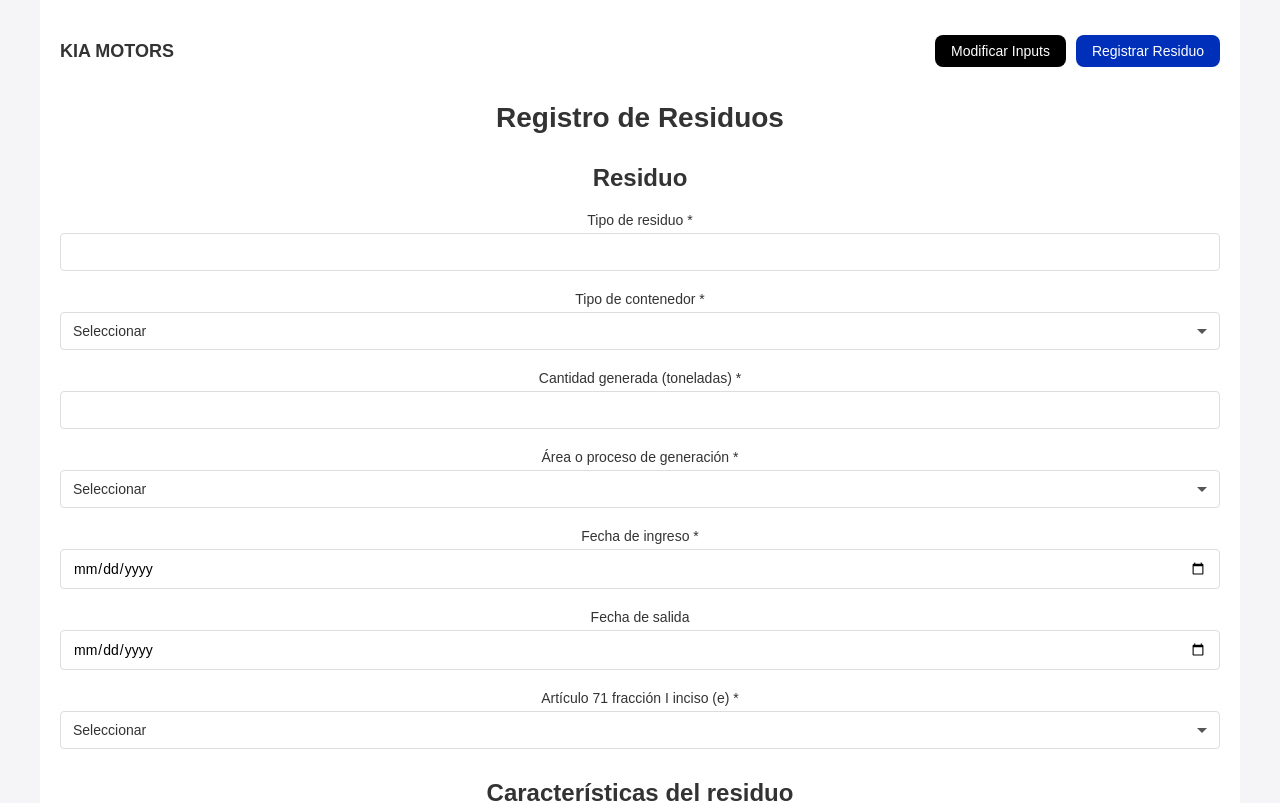
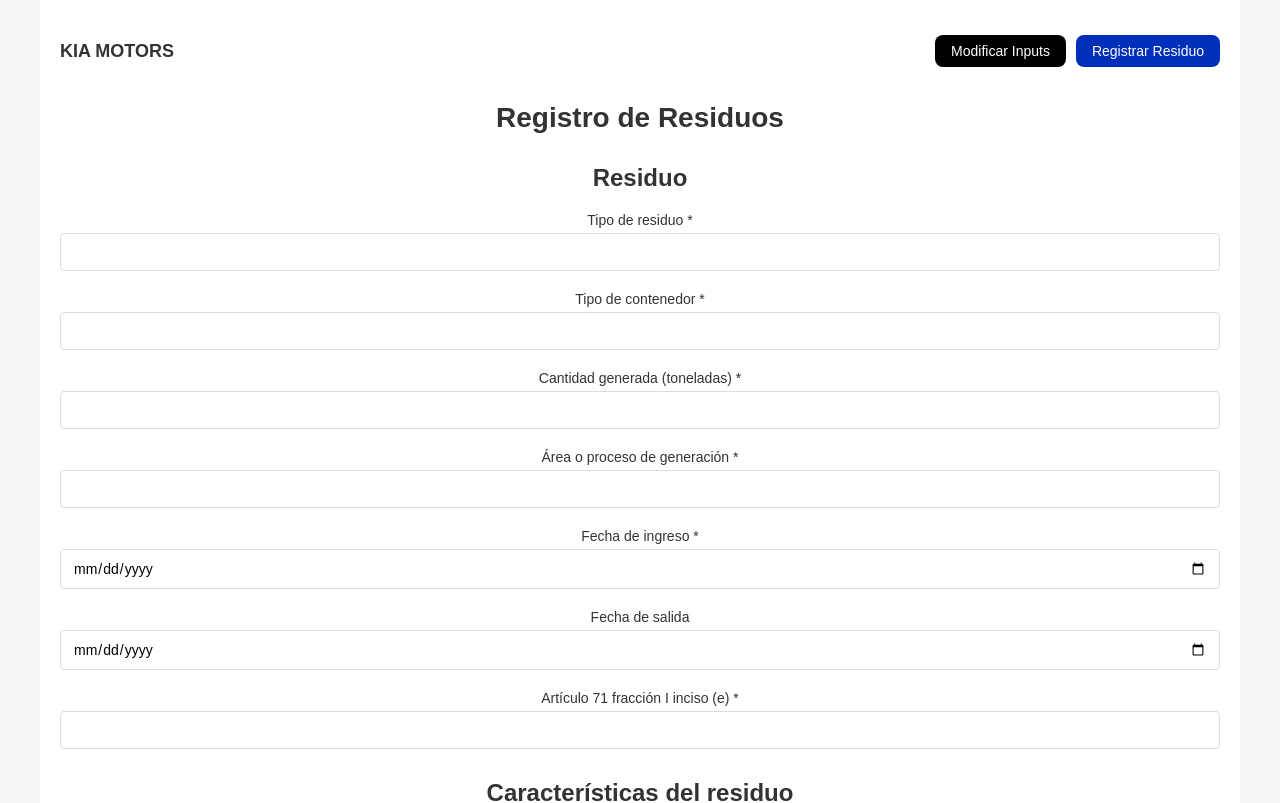
Before and after one commit to IngeMoreno23/KIA-equipo5, a React (Create React App) app: page /RegistrarResiduo in a window 1280 px wide. Shown: the top 803 px of the page. Built offline with nearby package versions, Linux system fonts and the light colour scheme.

Commit message:
todas las opciones añadidas y division entre autocompletado y desplegable

```diff
--- a/src/pages/RegistrarResiduo.js
+++ b/src/pages/RegistrarResiduo.js
@@ -45,7 +45,12 @@ function RegistroResiduo() {
     areaGeneracion: ['Assembly', 'Paint', 'Wielding', "utility"],
     articulo71: ['Reciclaje', 'Confinamiento', 'Coprocesamiento'],
     razonSocial: ['Servicios Ambientales Internacionales S. de RL. De C.V.1', 'ECO SERVICIOS PARA GAS SA. DE CV.', 'CONDUGAS DEL NORESTE, S.A DE C.V.'],
-    razonSocialDestino: ['SERVICIOS AMBIENTALES INTERNACIONALES S DE RL DE CV', 'ECOQUIM, S.A. DE C.V. ', 'MAQUILADORA DE LUBRICANTES, S.A. DE C.V. ']
+    autorizacionSemarnat: ["19-I-030-D-19", "19-I-009D-18", "19-I-031D-19"],
+    autorizacionSct: ["1938SAI07062011230301029", "1938NACL29052015073601001", "1938ESG28112011230301000"],
+    razonSocialDestino: ['SERVICIOS AMBIENTALES INTERNACIONALES S DE RL DE CV', 'ECOQUIM, S.A. DE C.V. ', 'MAQUILADORA DE LUBRICANTES, S.A. DE C.V. '],
+    autorizacionDestino: ["19-II-004D-2020", "19-21-PS-V-04-94", "19-IV-69-16"],
+    responsableTecnico: ['Yolanda Martinez', 'Juan Perez','Maria Lopez',"Yamileth Cuellar"],
+
   };
 
   // Definir campos requeridos
@@ -58,8 +63,10 @@ function RegistroResiduo() {
     'articulo71',
     'razonSocial',
     'autorizacionSemarnat',
+    "autorizacionSct",
     'razonSocialDestino',
-    'responsableTecnico'
+    "autorizacionDestino",
+    'responsableTecnico',
   ];
 
   // Estado para sugerencias de autocompletado
@@ -359,12 +366,12 @@ function RegistroResiduo() {
         <h2>Residuo</h2>
 
         {renderCampoAutocompletado('tipoResiduo', 'Tipo de residuo')}
-        {renderCampoDesplegable('tipoContenedor', 'Tipo de contenedor', opciones.tipoContenedor)}
+        {renderCampoAutocompletado('tipoContenedor', 'Tipo de contenedor', opciones.tipoContenedor)}
         {renderCampo('cantidadGenerada', 'Cantidad generada (toneladas)', 'number')}
-        {renderCampoDesplegable('areaGeneracion', 'Área o proceso de generación', opciones.areaGeneracion)}
+        {renderCampoAutocompletado('areaGeneracion', 'Área o proceso de generación', opciones.areaGeneracion)}
         {renderCampoFecha('fechaIngreso', 'Fecha de ingreso')}
         {renderCampoFecha('fechaSalida', 'Fecha de salida')}
-        {renderCampoDesplegable('articulo71', 'Artículo 71 fracción I inciso (e)', opciones.articulo71)}
+        {renderCampoAutocompletado('articulo71', 'Artículo 71 fracción I inciso (e)', opciones.articulo71)}
 
         <h2>Características del residuo</h2>
         <div className="etiquetas-container">
@@ -383,16 +390,16 @@ function RegistroResiduo() {
         </div>
 
         <h2>Transportista</h2>
-        {renderCampoDesplegable('razonSocial', 'Nombre, denominación o razón social', opciones.razonSocial)}
-        {renderCampo('autorizacionSemarnat', 'Número de autorización SEMARNAT')}
-        {renderCampo('autorizacionSct', 'Número de autorización SCT')}
+        {renderCampoAutocompletado('razonSocial', 'Nombre, denominación o razón social', opciones.razonSocial)}
+        {renderCampoDesplegable('autorizacionSemarnat', 'Número de autorización SEMARNAT', opciones.autorizacionSemarnat)}
+        {renderCampoDesplegable('autorizacionSct', 'Número de autorización SCT', opciones.autorizacionSct)}
 
         <h2>Receptor/Destino</h2>
-        {renderCampoDesplegable('razonSocialDestino', 'Nombre, denominación o razón social', opciones.razonSocialDestino)}
-        {renderCampo('autorizacionDestino', 'Número de autorización destino')}
+        {renderCampoAutocompletado('razonSocialDestino', 'Nombre, denominación o razón social', opciones.razonSocialDestino)}
+        {renderCampoDesplegable('autorizacionDestino', 'Número de autorización destino', opciones.autorizacionDestino)}
 
         <h2>Responsable</h2>
-        {renderCampo('responsableTecnico', 'Nombre del responsable técnico')}
+        {renderCampoAutocompletado('responsableTecnico', 'Nombre del responsable técnico', opciones.responsableTecnico)}
 
         <div className="submit-container">
           <button
```
